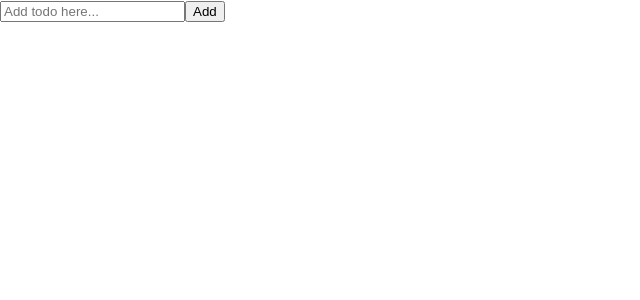
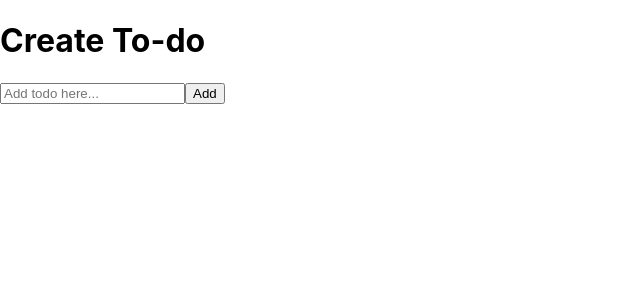
Before and after one commit to cantstopcoding/integration-test-react-, a React (Create React App) app: page / in a window 1280 px wide. Shown: the top 300 px of the page, without its empty margins (0-640 px from the left). Built offline with nearby package versions, Linux system fonts and the light colour scheme.

Commit message:
add create todo header

```diff
--- a/src/Form.js
+++ b/src/Form.js
@@ -19,6 +19,7 @@ const Form = ({ todoList, setTodoList }) => {
   };
   return (
     <>
+      <h1>Create To-do</h1>
       <input
         type="text"
         name="text"
```
